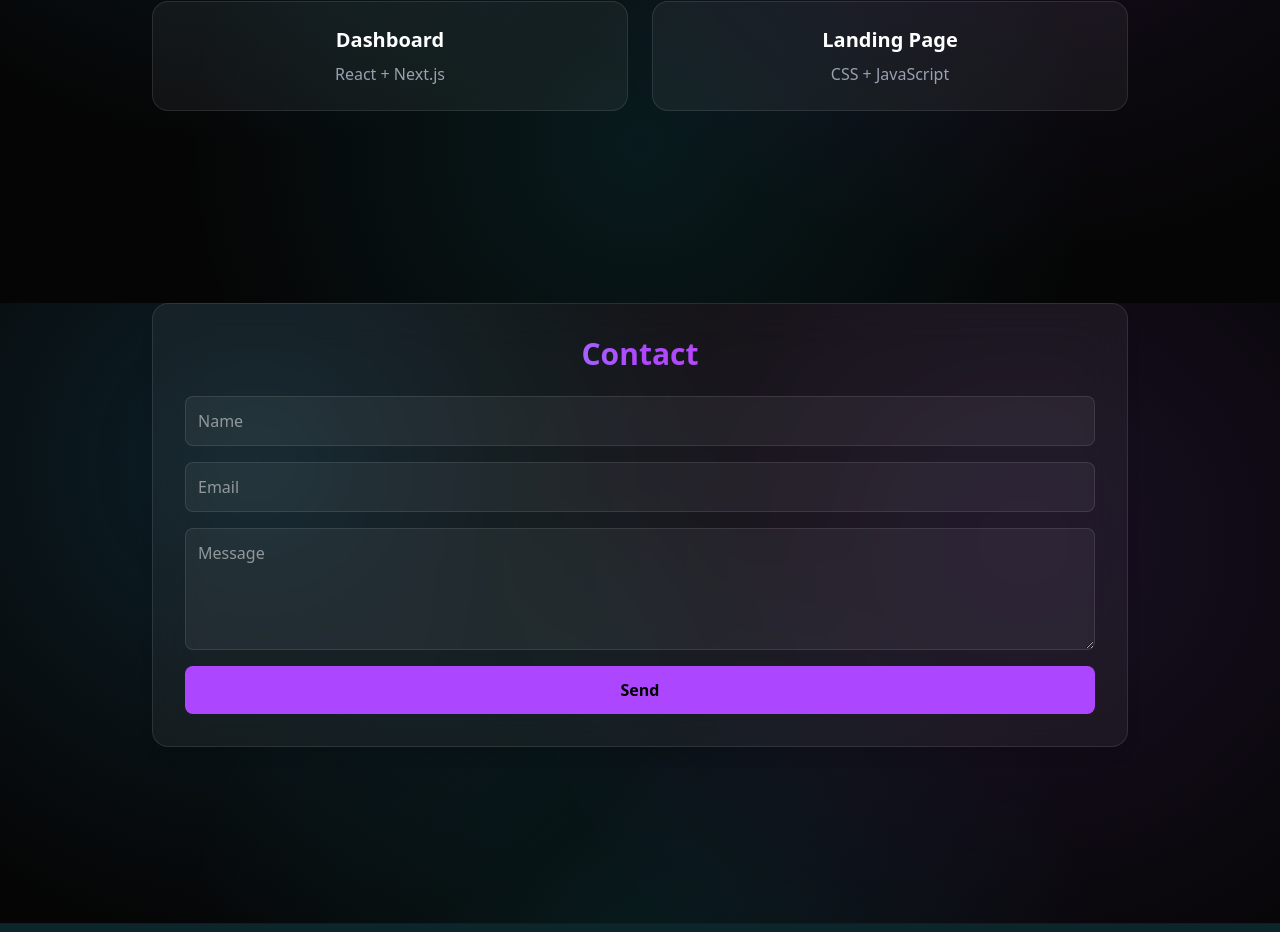
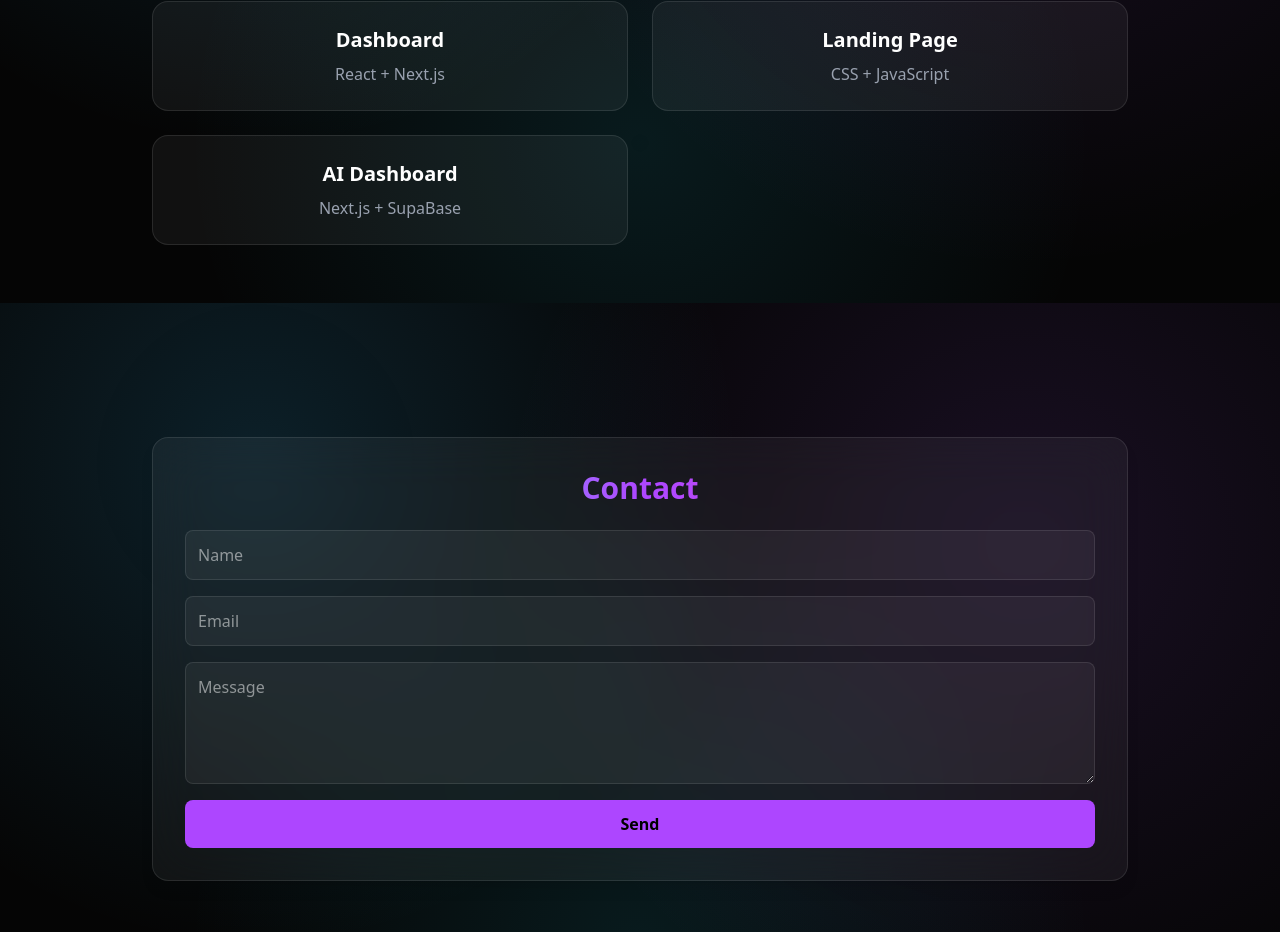
Before and after one commit to naimurr-rahman/naimur-rahman, a Next.js app: page / in a window 1280 px wide. Shown: the part 2097-3029 px from the top of the page. Built offline with nearby package versions, Linux system fonts and the light colour scheme.

Commit message:
add new project

```diff
--- a/components/Projects.tsx
+++ b/components/Projects.tsx
@@ -1,11 +1,13 @@
 import Glass from "./Glass";
 
 const projects = [
-  { title: "Food Blog",
+  {
+    title: "Food Blog",
     tech: "React + Next.js",
     link: "https://naimurr-rahman.github.io/website_design_for_food_blog/"
   },
-  { title: "Ecommerce",
+  {
+    title: "Ecommerce",
     tech: "React + Next.js",
     link: "https://nextjs-ecommerce-site-one.vercel.app/"
 
@@ -19,6 +21,11 @@ const projects = [
     title: "Landing Page",
     tech: "CSS + JavaScript",
     link: "https://spontaneous-bunny-c320c1.netlify.app/"
+  },
+  {
+    title: "AI Dashboard",
+    tech: "Next.js + SupaBase",
+    link: "https://ai-dashboard-4ssy.vercel.app/"
   }
 ];
 
```
